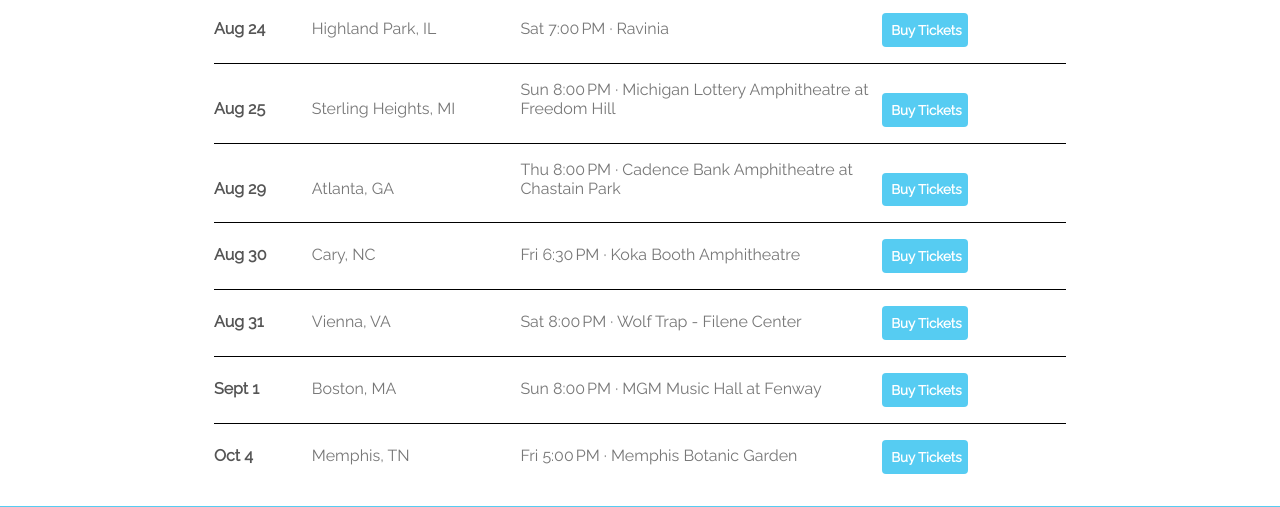
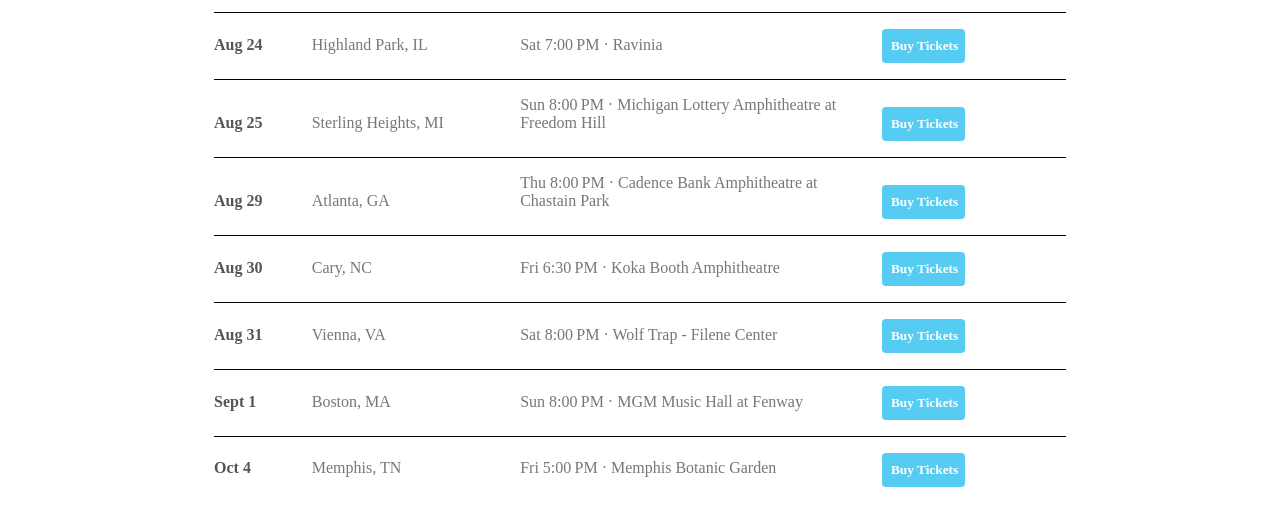
Before and after one commit to Edwinsproject/rootsproject, a plain HTML site: page index.html in a window 1280 px wide. Shown: the part 509-1016 px from the top of the page. Drawn offline with Linux system fonts and the light colour scheme; files whose address does not match are found by name; a web font is replaced by a local one.

Commit message:
Update styles.css

```diff
--- a/styles.css
+++ b/styles.css
@@ -1,5 +1,5 @@
-@import url('https://fonts.googleapis.com/css?family=Raleway:300,400');
-@import url('https://fonts.googleapis.com/css?family=Metal+Mania');
+url('https://fonts.googleapis.com/css?family=Raleway:300,400');
+url('https://fonts.googleapis.com/css?family=Metal+Mania');
 
 @font-face {
     font-family: 'Booter - Zero Zero';
```
